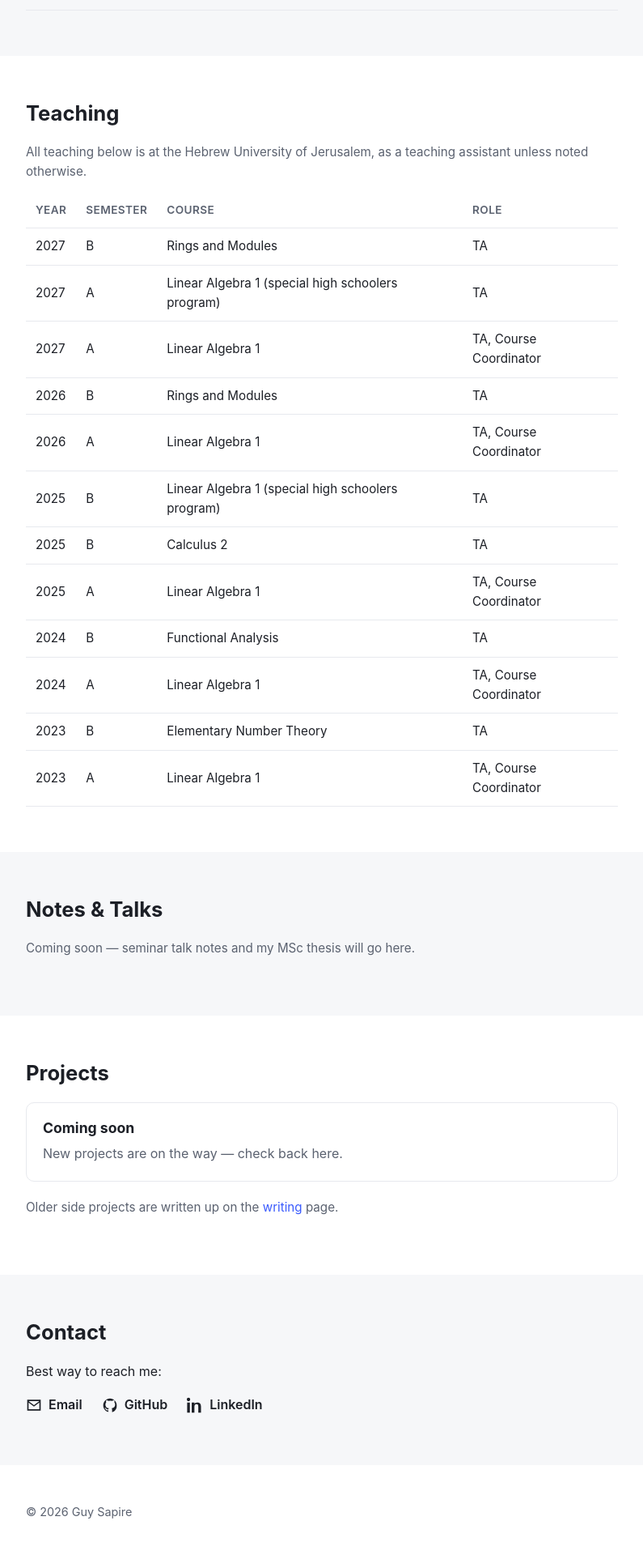
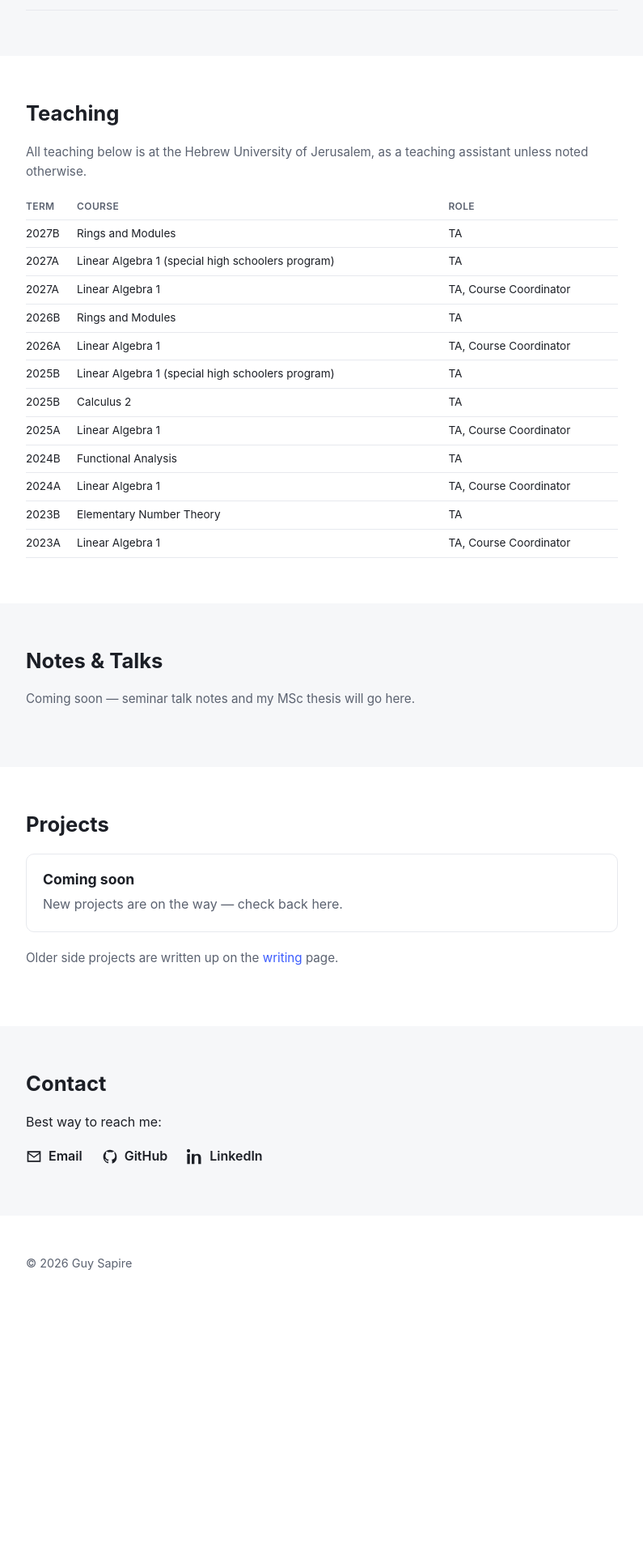
Before and after one commit to GuySa/GuySa.github.io, a Jekyll site: the page index.html, which Jekyll copies as it is, in a window 1280 px wide. Shown: the part 909-2829 px from the top of the page at 81% size, without its empty margins (242-1037 px from the left). Built offline with Jekyll 4.4.1, drawn with Linux system fonts in a browser that asks for light colours; after the commit the page ends 2558 px from its top, so only the background shows below that.

Commit message:
Make Teaching table more compact on mobile and desktop
Merge Year/Semester into a single Term column, tighten cell padding,
and reduce font size so the table fits without horizontal scrolling
on mobile and reads less bulky on desktop.

Co-Authored-By: Claude Sonnet 5 <noreply@anthropic.com>

```diff
--- a/css/style.css
+++ b/css/style.css
@@ -177,26 +177,50 @@ h1, h2, h3 {
 .teaching-table {
   width: 100%;
   border-collapse: collapse;
-  font-size: 0.95rem;
+  font-size: 0.85rem;
 }
 
 .teaching-table th,
 .teaching-table td {
   text-align: left;
-  padding: 10px 12px;
+  padding: 6px 10px;
   border-bottom: 1px solid var(--border);
+}
+
+.teaching-table th:first-child,
+.teaching-table td:first-child {
+  padding-left: 0;
+  white-space: nowrap;
+  width: 1%;
+}
+
+.teaching-table th:last-child,
+.teaching-table td:last-child {
+  padding-right: 0;
+  width: 30%;
 }
 
 .teaching-table th {
   color: var(--text-muted);
   font-weight: 600;
-  font-size: 0.85rem;
+  font-size: 0.75rem;
   text-transform: uppercase;
   letter-spacing: 0.03em;
 }
 
 .teaching-table-wrap {
   overflow-x: auto;
+}
+
+@media (max-width: 480px) {
+  .teaching-table {
+    font-size: 0.8rem;
+  }
+
+  .teaching-table th,
+  .teaching-table td {
+    padding: 5px 8px;
+  }
 }
 
 /* inner pages (blog) */
--- a/index.html
+++ b/index.html
@@ -73,21 +73,21 @@
         <div class="teaching-table-wrap">
           <table class="teaching-table">
             <thead>
-              <tr><th>Year</th><th>Semester</th><th>Course</th><th>Role</th></tr>
+              <tr><th>Term</th><th>Course</th><th>Role</th></tr>
             </thead>
             <tbody>
-              <tr><td>2027</td><td>B</td><td>Rings and Modules</td><td>TA</td></tr>
-              <tr><td>2027</td><td>A</td><td>Linear Algebra 1 (special high schoolers program)</td><td>TA</td></tr>
-              <tr><td>2027</td><td>A</td><td>Linear Algebra 1</td><td>TA, Course Coordinator</td></tr>
-              <tr><td>2026</td><td>B</td><td>Rings and Modules</td><td>TA</td></tr>
-              <tr><td>2026</td><td>A</td><td>Linear Algebra 1</td><td>TA, Course Coordinator</td></tr>
-              <tr><td>2025</td><td>B</td><td>Linear Algebra 1 (special high schoolers program)</td><td>TA</td></tr>
-              <tr><td>2025</td><td>B</td><td>Calculus 2</td><td>TA</td></tr>
-              <tr><td>2025</td><td>A</td><td>Linear Algebra 1</td><td>TA, Course Coordinator</td></tr>
-              <tr><td>2024</td><td>B</td><td>Functional Analysis</td><td>TA</td></tr>
-              <tr><td>2024</td><td>A</td><td>Linear Algebra 1</td><td>TA, Course Coordinator</td></tr>
-              <tr><td>2023</td><td>B</td><td>Elementary Number Theory</td><td>TA</td></tr>
-              <tr><td>2023</td><td>A</td><td>Linear Algebra 1</td><td>TA, Course Coordinator</td></tr>
+              <tr><td>2027B</td><td>Rings and Modules</td><td>TA</td></tr>
+              <tr><td>2027A</td><td>Linear Algebra 1 (special high schoolers program)</td><td>TA</td></tr>
+              <tr><td>2027A</td><td>Linear Algebra 1</td><td>TA, Course Coordinator</td></tr>
+              <tr><td>2026B</td><td>Rings and Modules</td><td>TA</td></tr>
+              <tr><td>2026A</td><td>Linear Algebra 1</td><td>TA, Course Coordinator</td></tr>
+              <tr><td>2025B</td><td>Linear Algebra 1 (special high schoolers program)</td><td>TA</td></tr>
+              <tr><td>2025B</td><td>Calculus 2</td><td>TA</td></tr>
+              <tr><td>2025A</td><td>Linear Algebra 1</td><td>TA, Course Coordinator</td></tr>
+              <tr><td>2024B</td><td>Functional Analysis</td><td>TA</td></tr>
+              <tr><td>2024A</td><td>Linear Algebra 1</td><td>TA, Course Coordinator</td></tr>
+              <tr><td>2023B</td><td>Elementary Number Theory</td><td>TA</td></tr>
+              <tr><td>2023A</td><td>Linear Algebra 1</td><td>TA, Course Coordinator</td></tr>
             </tbody>
           </table>
         </div>
```
